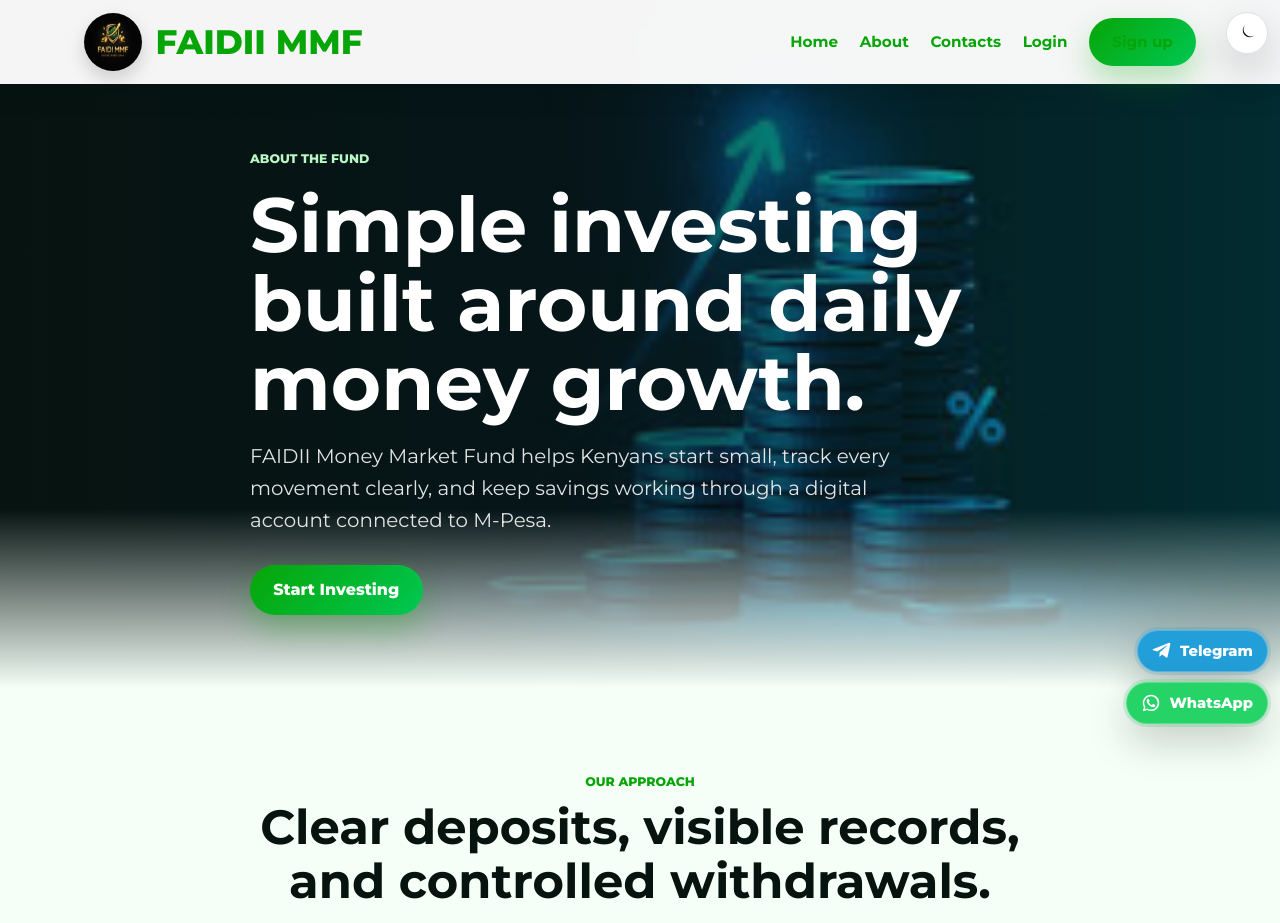
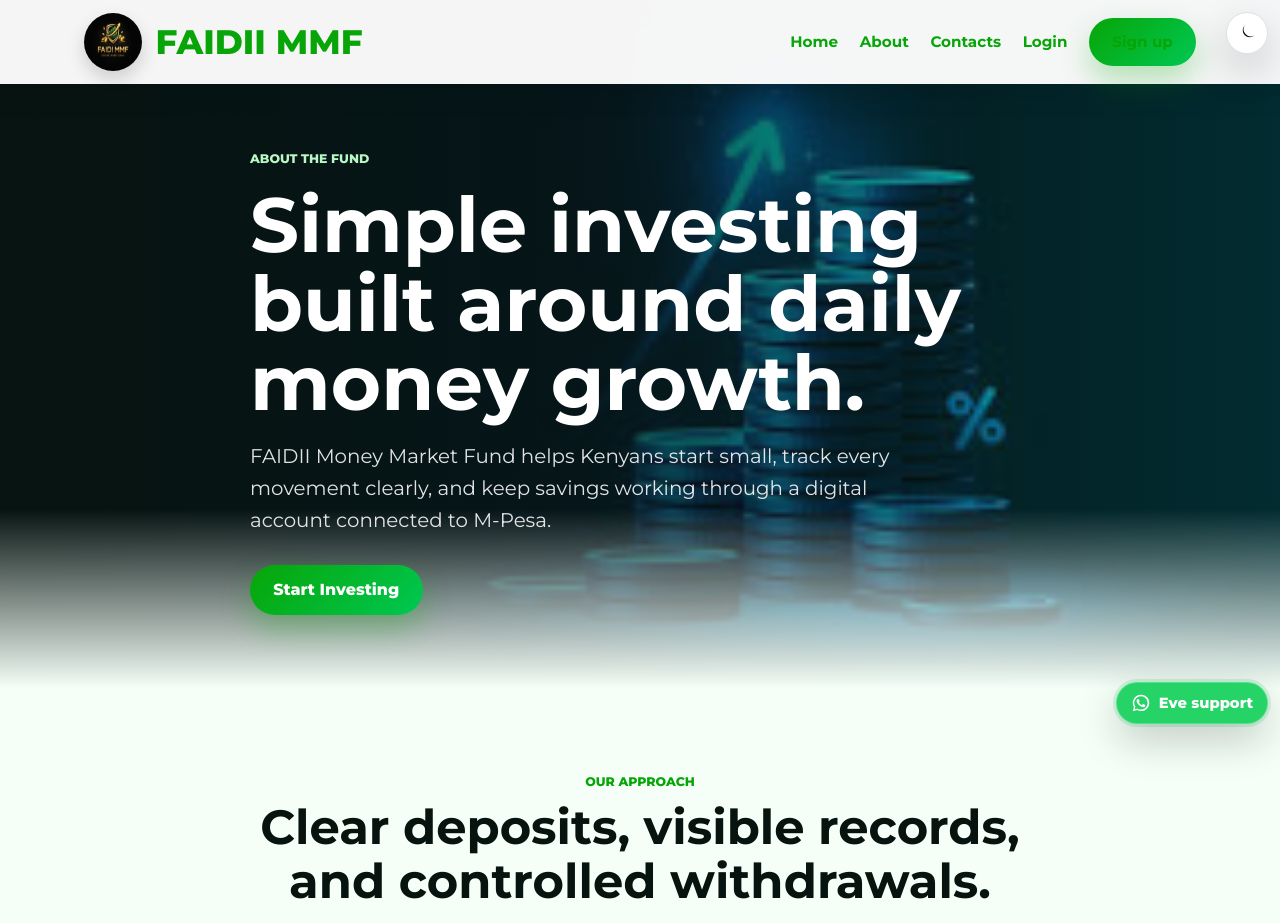
Before and after one commit to bkaroki45-cpu/faidimmf-new, a Django app: page /about/ in a window 1280 px wide. Shown: the top 923 px of the page. Run offline with Django 5.2, Linux system fonts and the light colour scheme; parts of the project's set-up code (start-up, migrations or seed data) failed here and were passed over.

Commit message:
Update support link to WhatsApp

```diff
--- a/core/templates/core/partials/telegram_support.html
+++ b/core/templates/core/partials/telegram_support.html
@@ -1,15 +1,8 @@
 <div class="support-links" aria-label="Support links">
-    <a class="support-link telegram-support-link" href="https://t.me/+254792090369" target="_blank" rel="noopener" aria-label="Contact support on Telegram" title="Telegram support">
-        <svg viewBox="0 0 24 24" aria-hidden="true" focusable="false">
-            <path d="M21.9 4.1 18.7 19c-.2 1-.8 1.2-1.6.7l-4.9-3.6-2.4 2.3c-.3.3-.5.5-1 .5l.4-5 9.1-8.2c.4-.4-.1-.6-.6-.2L6.4 12.6 1.5 11c-1-.3-1-1 .2-1.5L20.6 2.2c.9-.3 1.7.2 1.3 1.9Z"/>
-        </svg>
-        <span>Telegram</span>
-    </a>
-
-    <a class="support-link whatsapp-support-link" href="https://whatsapp.com/channel/0029VbCFVGDAojZ0goOiSU1s" target="_blank" rel="noopener" aria-label="Open FAIDII WhatsApp channel" title="WhatsApp channel">
+    <a class="support-link whatsapp-support-link" href="https://wa.me/254797791837" target="_blank" rel="noopener" aria-label="Contact Eve support on WhatsApp" title="Eve support on WhatsApp">
         <svg viewBox="0 0 24 24" aria-hidden="true" focusable="false">
             <path d="M12 2.1A9.8 9.8 0 0 0 3.5 16.8L2.2 21.9l5.2-1.4A9.8 9.8 0 1 0 12 2.1Zm0 17.8a8 8 0 0 1-4.1-1.1l-.3-.2-3.1.8.8-3-.2-.3A8 8 0 1 1 12 19.9Zm4.4-6c-.2-.1-1.4-.7-1.6-.8-.2-.1-.4-.1-.6.1-.2.2-.7.8-.8 1-.2.2-.3.2-.6.1-.2-.1-1-.4-2-1.2-.7-.6-1.2-1.4-1.4-1.6-.1-.2 0-.4.1-.5l.4-.5c.1-.2.2-.3.3-.5.1-.2.1-.4 0-.5 0-.1-.6-1.4-.8-1.9-.2-.5-.4-.4-.6-.4h-.5c-.2 0-.5.1-.7.3-.2.2-.9.9-.9 2.2s.9 2.5 1.1 2.7c.1.2 1.9 2.9 4.6 4 .6.3 1.1.4 1.5.5.6.2 1.2.1 1.6.1.5-.1 1.4-.6 1.6-1.1.2-.6.2-1 .1-1.1-.1-.2-.3-.3-.5-.4Z"/>
         </svg>
-        <span>WhatsApp</span>
+        <span>Eve support</span>
     </a>
 </div>
```
